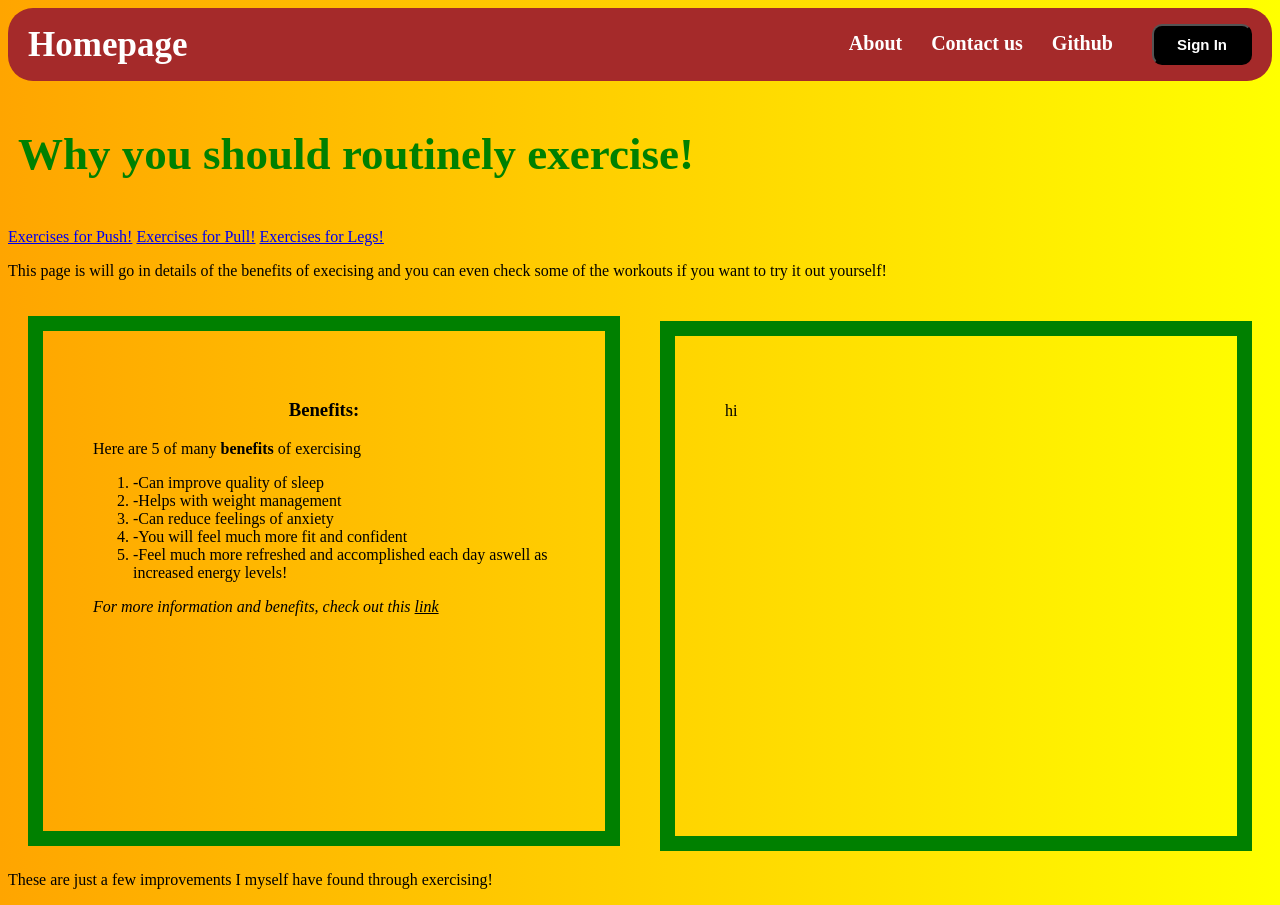
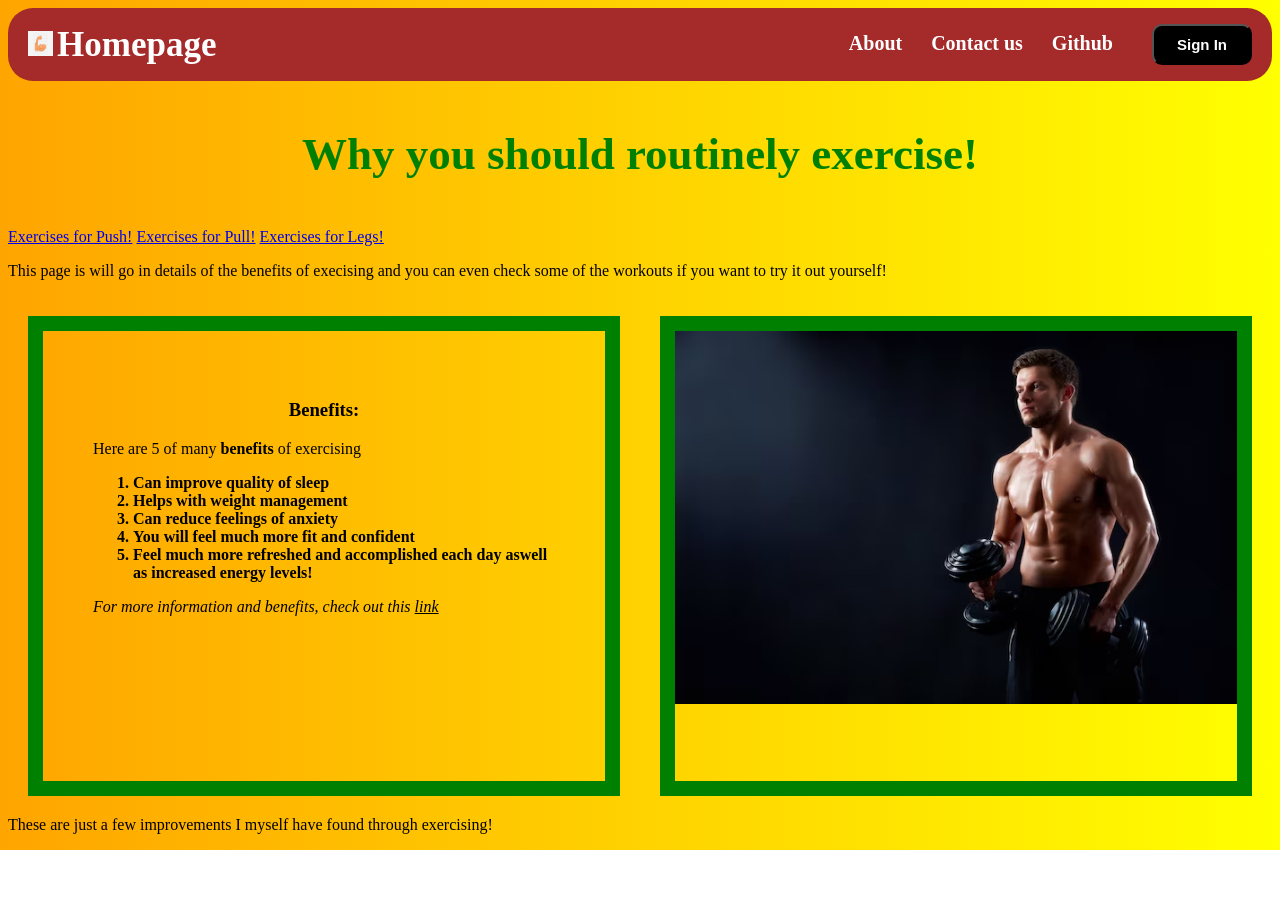
Before and after one commit to Hayden9898/landing-page, a plain HTML site: page index.html in a window 1280 px wide. After the commit the page ends 850 px from the top, so only its background shows below. Drawn offline with Linux system fonts and the light colour scheme.

Commit message:
added image inside box

```diff
--- a/index.html
+++ b/index.html
@@ -11,7 +11,9 @@
 <body>
     <div class="navbar">
         <div class="navdiv">
-            <div class="logo"><a href="index.html"><Strong>Homepage</Strong></a></div>
+            <div class="logo">
+            <img src="muscleicon.png" alt="Arm flexed logo" width="25" height="25">
+            <a href="index.html"><Strong>Homepage</Strong></a></div>
             <ul class="nav-list">
                 <li><a href="#">About</a></li>
                 <li><a href="#">Contact us</a></li>
@@ -33,22 +35,24 @@
     <a href="pages/Pushworkout.html" target="_blank" rel="noopener noreferer">Exercises for Push!</a>     <a href="pages/Pullworkout.html" target="_blank" rel="noopener noreferer">Exercises for Pull!</a>     <a href="pages/Legsworkout.html" target="_blank" rel="noopener noreferer">Exercises for Legs!</a>
     <p>This page is will go in details of the benefits of execising and you can even check some of the workouts if you want to try it out yourself!</p>
     <div class="container">
-        <div class="box item-1">
+        <div class="box1 item-1">
 
         <center><h3 >Benefits: </h3></center>
     <p>Here are 5 of many <en><strong>benefits</strong></en> of exercising</p>
         <ol class="specific-list">
 
-        <li>-Can improve quality of sleep</li>
-        <li>-Helps with weight management</li>
-        <li>-Can reduce feelings of anxiety</li>
-        <li>-You will feel much more fit and confident</li>
-        <li>-Feel much more refreshed and accomplished each day aswell as increased energy levels!</li>
+        <li>Can improve quality of sleep</li>
+        <li>Helps with weight management</li>
+        <li>Can reduce feelings of anxiety</li>
+        <li>You will feel much more fit and confident</li>
+        <li>Feel much more refreshed and accomplished each day aswell as increased energy levels!</li>
     </ol>
-    <p class="no-underline"><i>For more information and benefits, check out this <a href="https://www.fulcrumfitness.com/blog/10-benefits-of-going-to-the-gym">link</a></i></p>
+    <p class="no-blue"><i>For more information and benefits, check out this <a href="https://www.fulcrumfitness.com/blog/10-benefits-of-going-to-the-gym">link</a></i></p>
         </div>
-    <div class="box item-2">
-        <p>hi</p>
+    <div class="box2 item-2">
+        <div class="img-fill">
+        <img src="workout1.jpg">
+    </div>
     </div>
 </div>
     These are just a few improvements I myself have found through exercising!
--- a/styles.css
+++ b/styles.css
@@ -49,6 +49,7 @@ button a{
 }
 
 .Title{
+    text-align: center;
     padding: 10px;
     font-size: 30px;
     font-weight: bold;
@@ -59,15 +60,20 @@ button a{
     display: flex;
     flex-direction: row;
     justify-content: space-evenly;
-    align-items: baseline;
 }
-.box{
+.box1{
     /*display:grid;*/
 
     width: 300px;
-    height: 400px;
+    height: 350px;
     border: 15px solid green;
     padding: 50px;
+    margin: 20px;
+}
+.box2{
+    width: 400px;
+    height: 450px;
+    border: 15px solid green;
     margin: 20px;
 }
 
@@ -79,10 +85,16 @@ button a{
 }
 
 .specific-list li{
+    font-weight: bold;
     list-style: decimal;
     padding: 10;
 }
-.no-underline a{
-
+.no-blue a{
     color: black;
 }
+
+.box2 .img-fill img{
+    width: 100%;
+    height: 100%;
+    object-fit: fill;
+}
```
